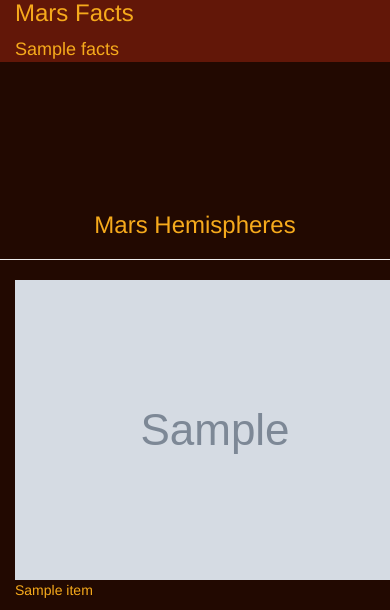
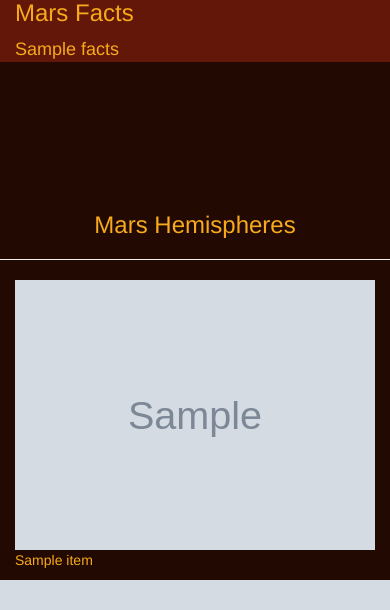
Before and after one commit to CoreyGaunt/Web-Scraping-Challenge, a Flask app: page / in a window 390 px wide; the page is wider, and only the part inside the window is pictured. Shown: the part 973-1583 px from the top of that part. After the commit the page ends 1553 px from the top of that part, so only its background shows below. Run offline with Flask 2, Linux system fonts and the light colour scheme; grey boxes marked "Sample" are stand-in pictures; a database or web service that is not in the repository returns one stand-in record (values such as "Sample title"); some libraries are stand-ins or nearby versions.

Commit message:
testing 2

```diff
--- a/Missions_to_Mars/templates/index.html
+++ b/Missions_to_Mars/templates/index.html
@@ -55,12 +55,12 @@
     <h3 style="padding-top: 50px; margin-top: 100px; text-align: center;">Mars Hemispheres</h3>
         <div class="card-deck">
             <hr>
-            <div class="col-md-12" style="margin: auto;padding-block: align-self: start;;">
+            <div class="col-md-8" style="margin: auto;">
                 <div class="row">
                     {% for item in mars.hemispheres %}
                     <div class="col-md-6">
                         <div class="card">
-                            <img class="card-img-top" src="{{ item.img_url }}" />
+                            <img class="card-img-top" src="{{ item.img_url }}"style="max-width:100%; max-height: auto;" />
                             <div class="card-body">
                                 <p class="card-text">{{ item.title }}</p>
                             </div>
```
